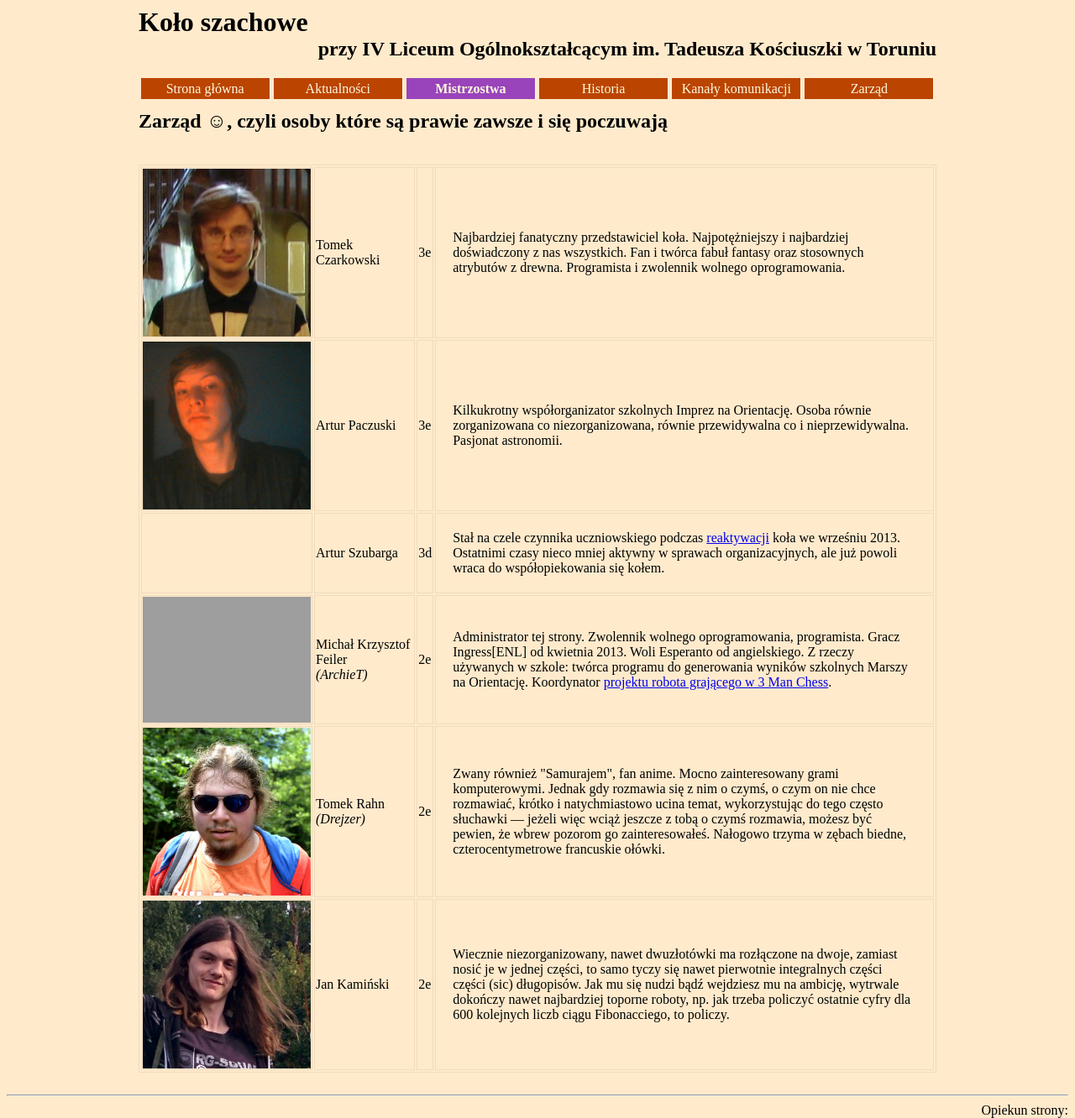
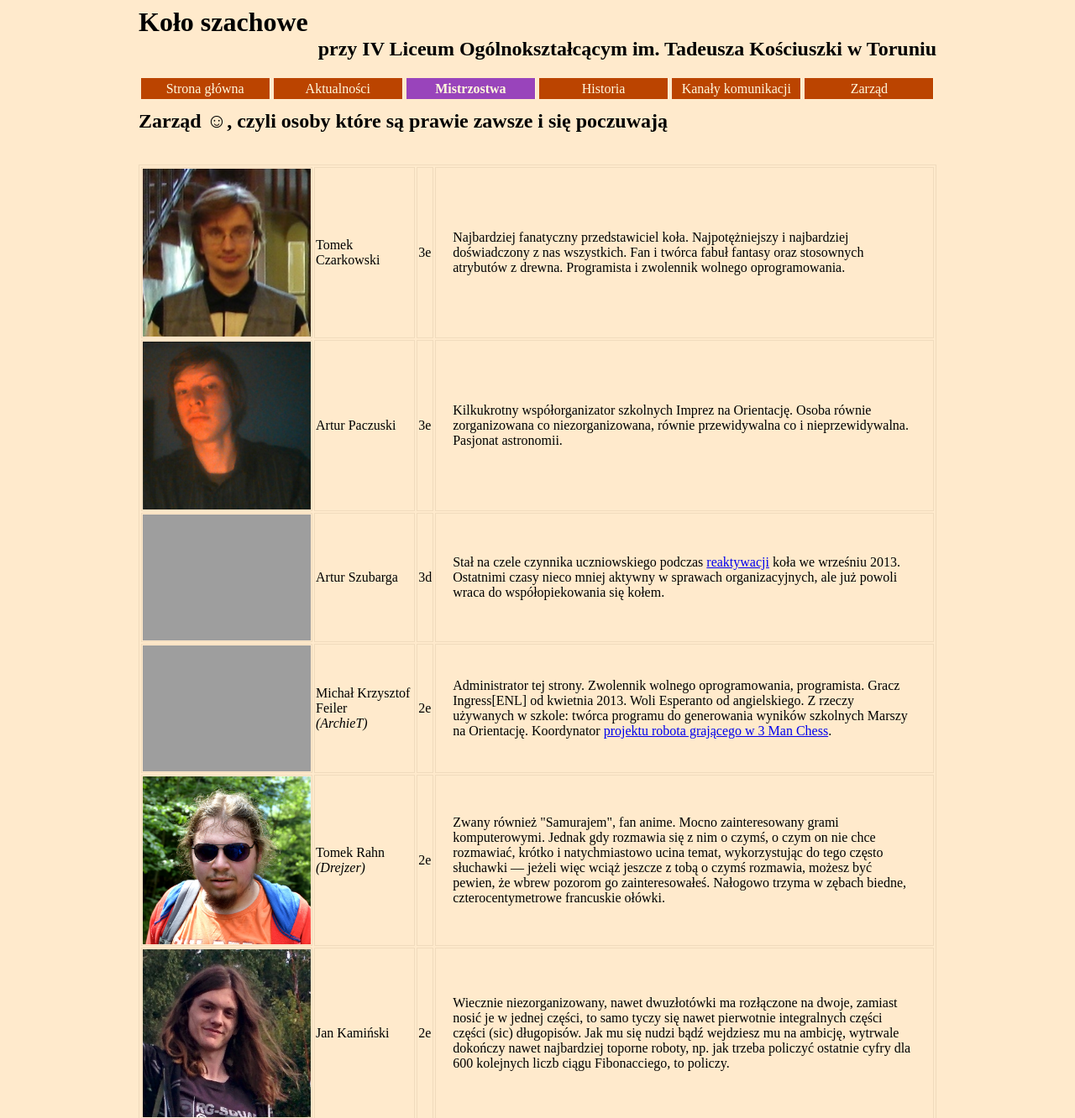
Before and after one commit to ArchieT/szachyivlo-website, a PHP site: page /zarzad.php in a window 1280 px wide. Shown: the top 1332 px of the page at 84% size. Run offline with PHP 8.4, Linux system fonts and the light colour scheme; grey boxes are pictures that could not be loaded.

Commit message:
Dodano zdjęcie Artura Szubargi, wycięte z http://pozatorun.pl/wp-content/uploads/2013/04/foto_5-e1366275768347.jpg http://pozatorun.pl/archiwa/gimnazjum-w-dobrzejewicach-najlepsze-w-wojewodztwie http://zsdobrzejewice.nets.pl/nasza_szkola/galeria/image/5.jpg http://zsdobrzejewice.nets.pl/archiwum/2012_2013.php

```diff
--- a/zarzad.php
+++ b/zarzad.php
@@ -47,7 +47,7 @@ Kilkukrotny współorganizator szkolnych Imprez na Orientację.
 Osoba równie zorganizowana co niezorganizowana, równie przewidywalna co i nieprzewidywalna.
 Pasjonat astronomii.
 </td></tr>
-<tr class="zarzad"><td class="zphoto"></td>
+<tr class="zarzad"><td class="zphoto"><img class="zphoto" src="foto_5-e1366275768347.cropped.png"></td>
 <td class="zname">Artur Szubarga</td><td class="zklasa">3d</td><td class="zdesc">
 Stał na czele czynnika uczniowskiego podczas <a href="historia.php">reaktywacji</a> koła we wrześniu 2013.
 Ostatnimi czasy nieco mniej aktywny w sprawach organizacyjnych, ale już powoli wraca do
```
